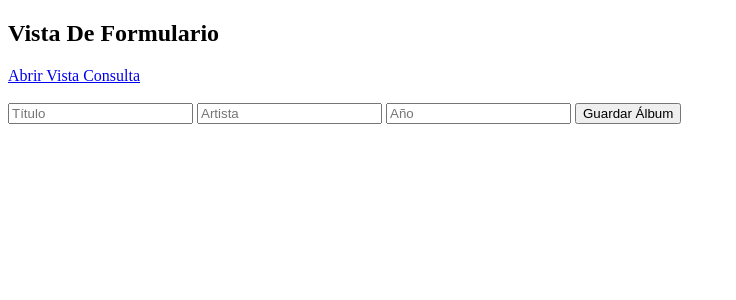
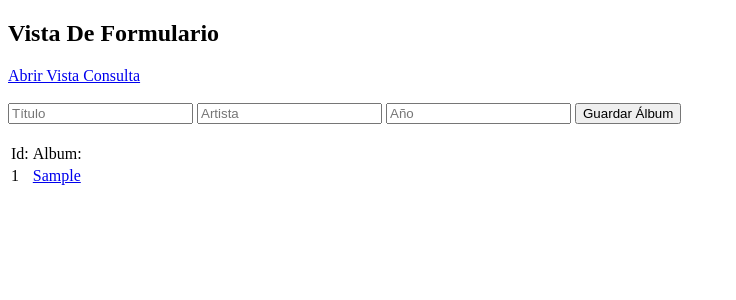
Before and after one commit to LuisEduardoSantanoDelgado/POO-206, a Flask app: page / in a window 1280 px wide. Shown: the top 300 px of the page, without its empty margins (0-736 px from the left). Run offline with Flask 3, Linux system fonts and the light colour scheme; tables that the repository leaves empty or names only in its code hold one stand-in row (values such as "Sample post").

Commit message:
requerimientos

```diff
--- a/FlaskProyect/templates/formulario.html
+++ b/FlaskProyect/templates/formulario.html
@@ -24,6 +24,20 @@
         <input type="number" name="txtAnio"    placeholder="Año"     required>
         <button type="submit">Guardar Álbum</button>
     </form>
-
+<br>
+<table>
+    <thead>
+        <td>Id:</td>
+        <td>Album:</td>
+    </thead>
+    <tbody>
+        {%for alb in albums%}
+        <tr>
+            <td>{{alb.0}}</td>
+            <td><a href="/detalles/{{alb.0}}">{{alb.1}}</a></td>
+        </tr>
+        {%endfor%}
+    </tbody>
+</table>
 </body>
 </html>
```
Also changed, not shown: FlaskProyect/requirements.txt (added, +9 -0 lines), 1 other file.
